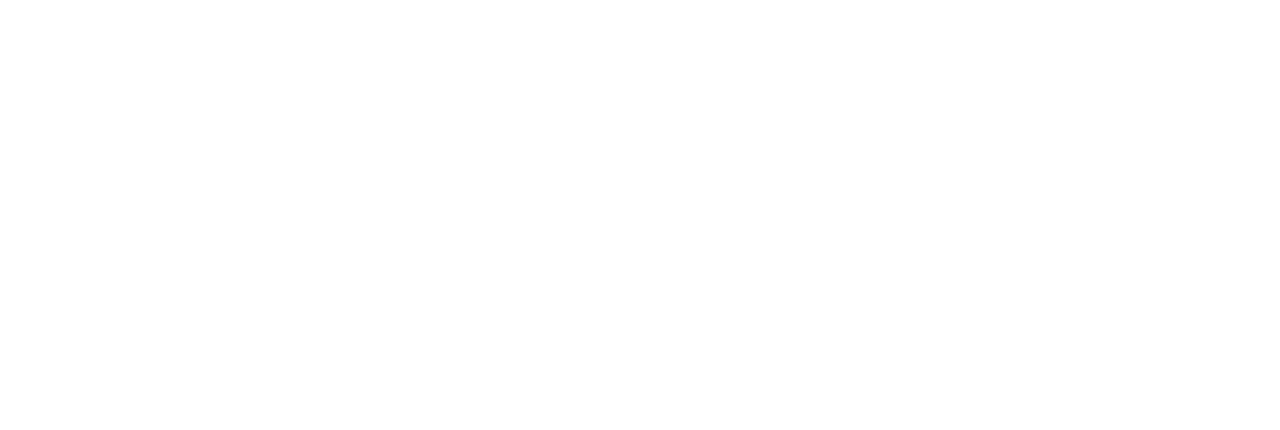
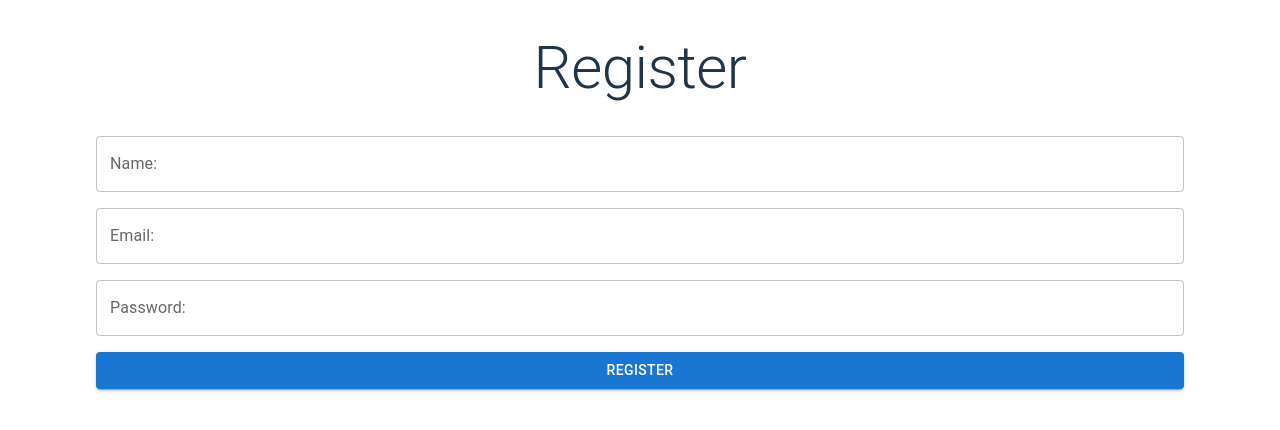
Before and after one commit to Sewar77/React1-course2026, a React (Vite) app in the folder resturant/: page /register in a window 1280 px wide. Before the commit this address had no page. Shown: the top 430 px of the page. Built offline with nearby package versions, Linux system fonts and the light colour scheme.

Commit message:
feat: add user registration functionality and update navbar

```diff
--- a/resturant/src/App.jsx
+++ b/resturant/src/App.jsx
@@ -4,6 +4,7 @@ import LandingPage from "./pages/Landing/LandingPage.jsx";
 import ViewItems from "./components/Menu/MenuCards/ViewItems.jsx";
 import { Toaster } from "react-hot-toast";
 import Cart from "./pages/Cart/Cart.jsx";
+import Register from "./components/Auth/Register.jsx";
 function App() {
   return (
     <>
@@ -12,6 +13,7 @@ function App() {
         <Route path="/" element={<LandingPage />} />
         <Route path="/viewitems" element={<ViewItems />} />
         <Route path="/cart" element={<Cart />} />
+        <Route path="/register" element={<Register />} />
       </Routes>
     </>
   );
--- /dev/null
+++ b/resturant/src/components/Auth/Register.jsx
@@ -0,0 +1,66 @@
+import { Box, Button, Container, TextField, Typography } from "@mui/material";
+import { useState } from "react";
+import { UserContext } from "../../context/UserContext.jsx";
+import { useContext } from "react";
+function Register() {
+  const { register } = useContext(UserContext);
+  const [formData, setFormData] = useState({
+    name: "",
+    email: "",
+    password: "",
+  });
+  const handleSubmit = () => {
+    console.log(formData);
+    register(formData);
+    setFormData({
+      name: "",
+      email: "",
+      password: "",
+    });
+  };
+  return (
+    <>
+      <Container>
+        <Typography variant="h2">Register</Typography>
+        <Box
+          sx={{
+            display: "flex",
+            flexDirection: "column",
+            p: 2,
+            m: 2,
+            gap: 2,
+          }}
+        >
+          <TextField
+            label="Name:"
+            value={formData.name}
+            // component controlled
+            onChange={(e) => setFormData({ ...formData, name: e.target.value })}
+          />
+          <TextField
+            label="Email:"
+            type="email"
+            value={formData.email}
+            onChange={(e) =>
+              setFormData({ ...formData, email: e.target.value })
+            }
+          />
+          <TextField
+            label="Password:"
+            type="password"
+            value={formData.password}
+            onChange={(e) =>
+              setFormData({ ...formData, password: e.target.value })
+            }
+          />
+          <Button onClick={handleSubmit} variant="contained" type="submit">
+            Register
+          </Button>
+        </Box>
+      </Container>
+    </>
+  );
+}
+export default Register;
+//EVENTs=click, change, submit => onclick=button, onchange=inputs, onsubmit=submit form, onhover=move mouse on something
+//change => write / delete
--- a/resturant/src/components/Navbar/Navbar.jsx
+++ b/resturant/src/components/Navbar/Navbar.jsx
@@ -4,7 +4,7 @@ import Theme from "../../Theme/Theme.jsx";
 import { Button } from "@mui/material";
 import { useNavigate } from "react-router-dom";
 function Navbar() {
-  const navigate = useNavigate()
+  const navigate = useNavigate();
   return (
     <nav className="nav" id="navbar">
       <div className="logo">
@@ -24,11 +24,17 @@ function Navbar() {
         <li>
           <a href="#">Menu</a>
         </li>
+
         <li>
           <Button onClick={() => navigate("/cart")}>Cart</Button>
         </li>
         <li>
           <Theme />
+        </li>
+        <li>
+          <Button variant="contained" onClick={() => navigate("/register")}>
+            Register
+          </Button>
         </li>
       </ul>
     </nav>
--- /dev/null
+++ b/resturant/src/context/UserContext.jsx
@@ -0,0 +1,61 @@
+import { createContext, useEffect, useState } from "react";
+import toast from "react-hot-toast";
+
+export const UserContext = createContext(null);
+
+export const UserProvider = ({ children }) => {
+  const [users, setUsers] = useState(null); //all users in db/localstorage
+
+  useEffect(() => {
+    //جواتها مشان اول ما يعمل ريفريش يجيب كل اليوزرز من الداتابيز-لوكالستوريج
+    const existedUsers = JSON.parse(localStorage.getItem("users"));
+    if (existedUsers) {
+      setUsers(existedUsers);
+    }
+  }, []);
+
+  const register = (formData) => {
+    //create new user
+    //formdata={
+    //name:"",
+    //email:"",
+    //password:""
+    //}
+    if (!formData.email || !formData.name || !formData.password) {
+      //validation
+      toast.error("Please fill all the fields!!");
+      return;
+    }
+    if (formData.password.length < 8) {
+      toast.error("Password should be more than 8 charecters. ");
+      return;
+    }
+    const allUsers = JSON.parse(localStorage.getItem("users")) || [];
+    const isExist = allUsers.find((user) => user.email === formData.email);
+    if (isExist) {
+      toast.error("Your email is already exist! try login ");
+      return;
+    }
+    //create new user and stored them in users and lcoalstorage
+    const newUser = {
+      id: Date.now(),
+      name: formData.name,
+      email: formData.email,
+      password: formData.password,
+      role: "user", //user/manager
+    };
+    const updatedUsers = [...allUsers, newUser]; //updated users is a new ARRAY containes all old users and the new user
+
+    localStorage.setItem("users", JSON.stringify(updatedUsers));
+    toast.success("resgisterd successfully!");
+    return;
+  };
+
+  const login = (formData) => {}; //task
+  const displayAllUsers = () => {}; //next time
+  return (
+    <UserContext.Provider value={{ register, users }}>
+      {children}
+    </UserContext.Provider>
+  );
+};
--- a/resturant/src/main.jsx
+++ b/resturant/src/main.jsx
@@ -4,12 +4,15 @@ import "./index.css";
 import App from "./App.jsx";
 import { BrowserRouter } from "react-router-dom";
 import { CartProvider } from "./context/CartContext.jsx";
+import { UserProvider } from "./context/UserContext.jsx";
 createRoot(document.getElementById("root")).render(
   <StrictMode>
     <BrowserRouter>
-      <CartProvider>
-        <App />
-      </CartProvider>
+      <UserProvider>
+        <CartProvider>
+          <App />
+        </CartProvider>
+      </UserProvider>
     </BrowserRouter>
   </StrictMode>
 );
```
